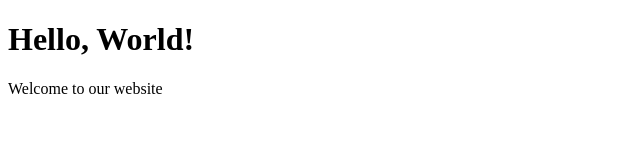
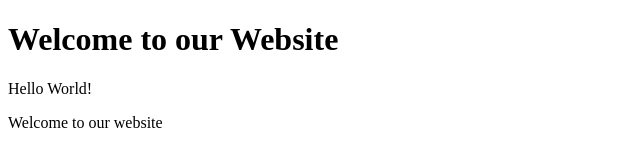
Before and after one commit to ZohaibJavaid32/SQA_Assignment, a plain HTML site: page index.html in a window 1280 px wide. Shown: the whole page, without its empty margins (0-640 px from the left). Drawn offline with Linux system fonts and the light colour scheme.

Commit message:
Updated Heading

```diff
--- a/index.html
+++ b/index.html
@@ -6,7 +6,8 @@
     <title>My Website</title>
 </head>
 <body>
-    <h1>Hello, World!</h1>
+    <h1>Welcome to our Website</h1> <!--Updated Heading-->
+    <p>Hello World!</p>
     <p>Welcome to our website</p><!--new line added-->
 </body>
 </html>
```
